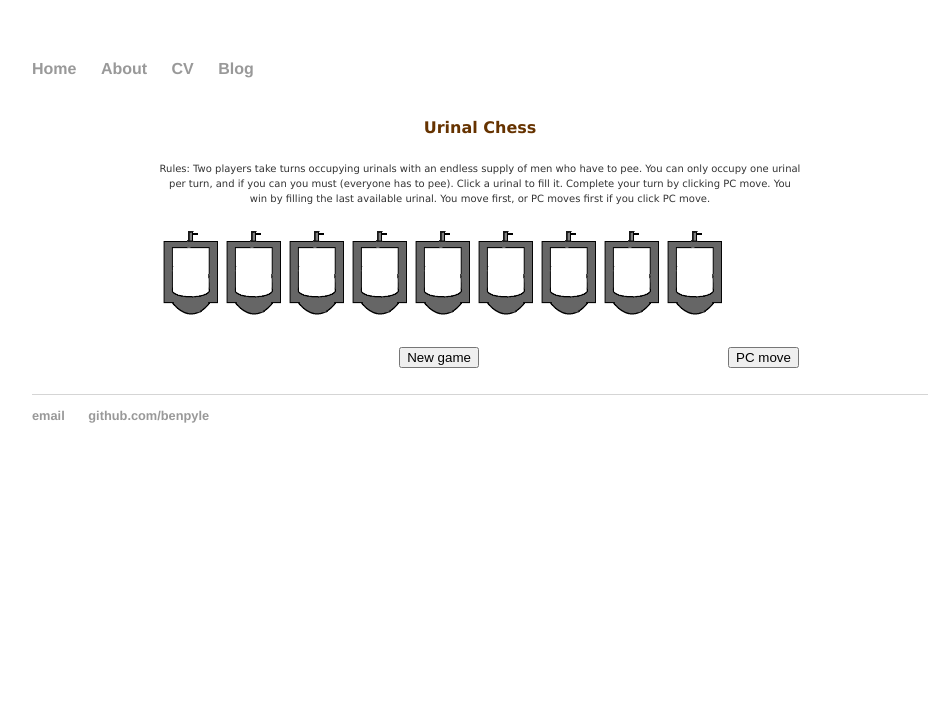
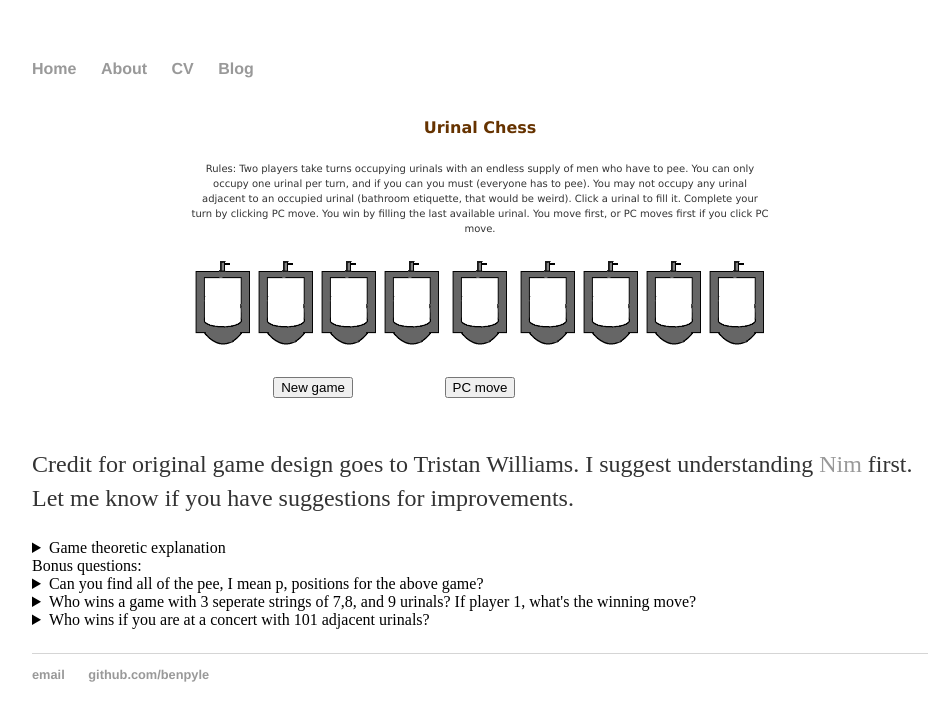
Before and after one commit to BenPyle/BenPyle.github.io, a Jekyll site: the page built from urinal_chess/index.html, in a window 1280 px wide. Shown: the top 721 px of the page, without its empty margins (160-1102 px from the left). Built offline with Jekyll 4.4.1, drawn with Linux system fonts in a browser that asks for light colours; formulas are drawn with MathJax 3.

Commit message:
Update index.html

```diff
--- a/urinal_chess/index.html
+++ b/urinal_chess/index.html
@@ -215,7 +209,10 @@ title: Urinal Chess
 <tr>
 <td align="center" valign="top" bgcolor="#FFFFFF"><p style= LINE-HEIGHT:15px><font color="#663300" size="3" face="Verdana, Arial, Helvetica, sans-serif"><b>Urinal Chess</b></font></p>
 <p style= LINE-HEIGHT:10px><font face="Verdana, Arial, Helvetica, sans-serif" size="1">
-   Rules: Two players take turns occupying urinals with an endless supply of men who have to pee. You can only occupy one urinal per turn, and if you can you must (everyone has to pee). Click a urinal to fill it. Complete your turn by clicking PC move. You win by filling the last available urinal. You move first, or PC moves first if you click PC move.</font></p>
+   Rules: Two players take turns occupying urinals with an endless supply of men who have to pee.
+  You can only occupy one urinal per turn, and if you can you must (everyone has to pee). You may not occupy any urinal adjacent
+      to an occupied urinal (bathroom etiquette, that would be weird).
+      Click a urinal to fill it. Complete your turn by clicking PC move. You win by filling the last available urinal. You move first, or PC moves first if you click PC move.</font></p>
 <p></p>
 <form>
 <table BORDER=0 cellpadding="1" cellspacing="1" id="urinal chess">
@@ -230,7 +227,7 @@ title: Urinal Chess
 <td width="60" height="85"><img onclick="player_draught(8)" SRC="urinal.gif" width="60" height="85"></td>
 <td width="60" height="85"><img onclick="player_draught(9)" SRC="urinal.gif" width="60" height="85"></td>
 <tr align="center" valign="middle">
-<td height="70" colspan="9"><input type="button" class="button" onclick="new_game()" value="New game" >
+<td height="70" colspan="4"><input type="button" class="button" onclick="new_game()" value="New game" >
 &nbsp; </td>
 <td height="70"><input type="button" class="button2" onclick="computer_draught()" value="PC move">
 </td>
@@ -243,6 +240,29 @@ title: Urinal Chess
 </td>
 </tr>
 </table>
+
+
+<p> Credit for original game design goes to Tristan Williams. I suggest understanding <a href=https://benpyle.github.io/nim> Nim </a> first.  Let me know if you have suggestions for improvements.
+<details> <summary>Game theoretic explanation</summary>
+This is a take and break style game, see <a href=https://www.math.ucla.edu/~tom/Game_Theory/comb.pdf> Tom Ferguson's notes </a> section 4 for a detailed explanation. The general idea behind these games is that they can be turned into variants of Nim! You have 4 options for moves: take 1 (only available in the pile is 1), take 2, take 3, or take 3 and split the pile into two subpiles. Without going into detail, by the Sprague-Grundy theorem there is some function g that maps each pile into a natural number. /( g(X_1)\oplus...\oplus g(X_n) =0 \) will be a p-position! <br/>
+</details>
+
+Bonus questions:
+<details>
+<summary>Can you find all of the pee, I mean p, positions for the above game?</summary>
+The complete list is: 4, 8, (3,3) (2,2) (1,1) (1,2)
+</details>
+
+<details>
+<summary>Who wins a game with 3 seperate strings of 7,8, and 9 urinals? If player 1, what's the winning move?</summary>
+Take 2 from 9! This leaves two piles of 7 and a pile of 8. It turns out that 8 is a p-position, and the two 7's will cancel out. \( g(7) \oplus g(7) \oplus g(8) =0 \).
+</details>
+
+<details>
+<summary>Who wins if you are at a concert with 101 adjacent urinals?</summary>
+It turns out all odds are N positions. So taking urinal 51 to make two strings of 49 will be a winner.
+ </details>
+ </p>
+
 </body>
-
 </html>
```
Also changed, not shown: other parts of urinal_chess/index.html (+0 -6 lines).
